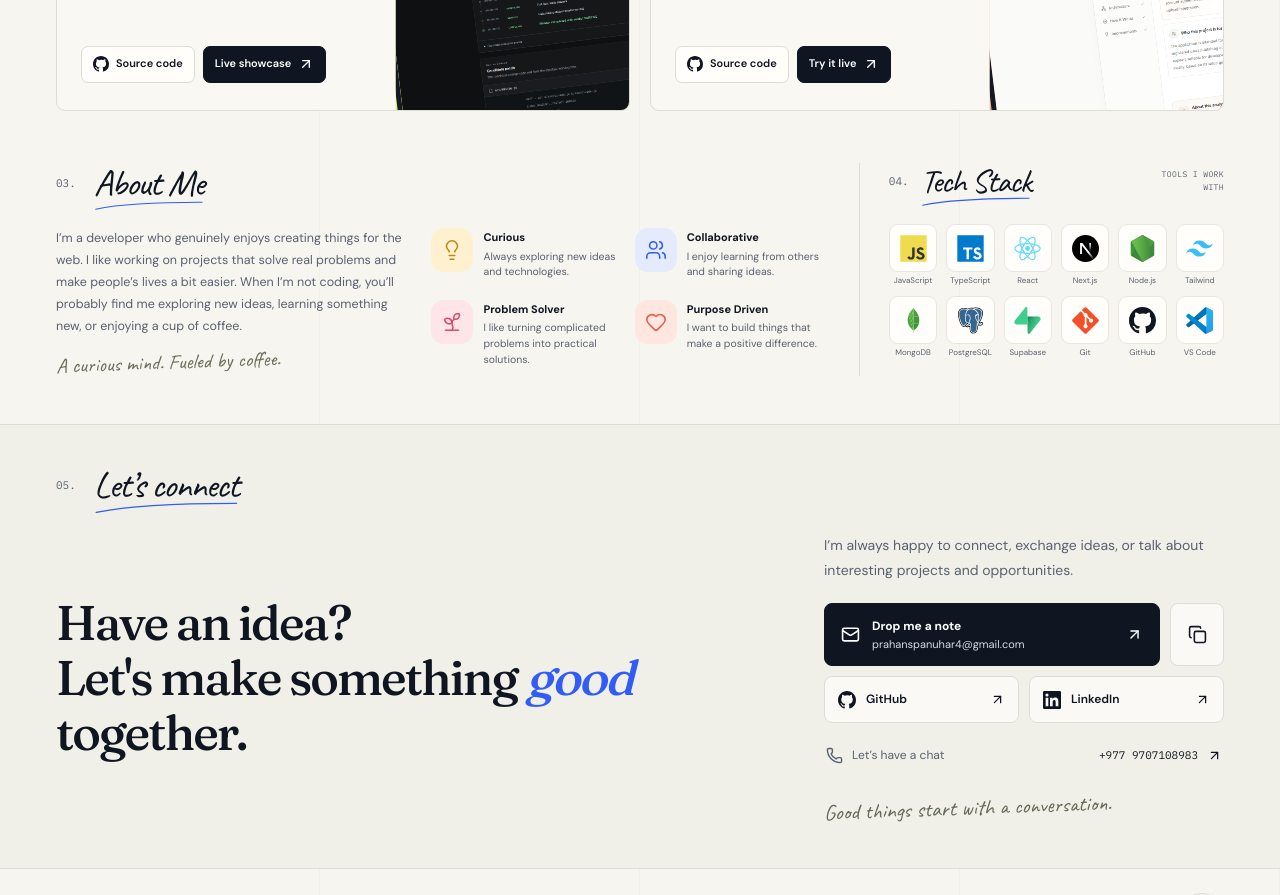
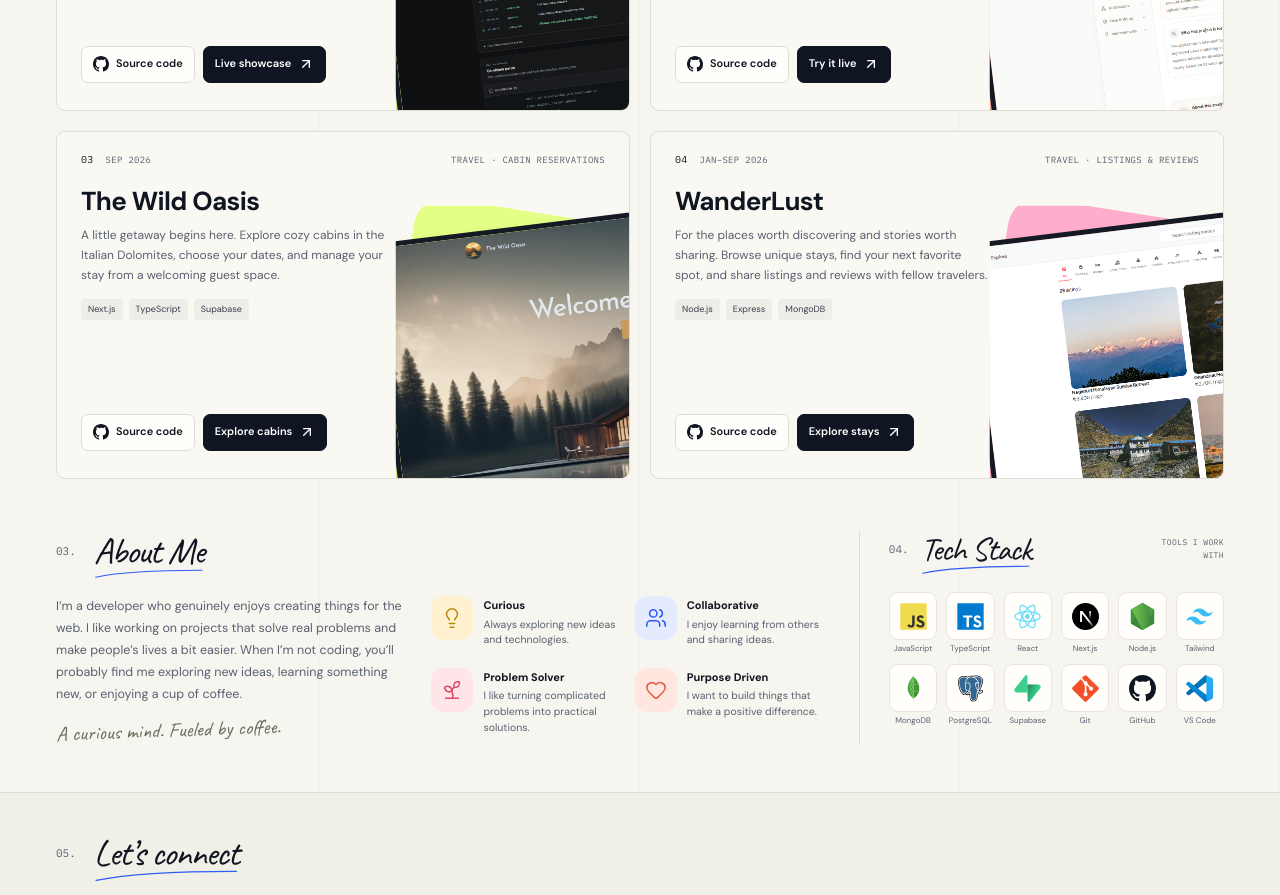
Before and after one commit to prahans/anurag-portfolio, a Next.js app: page / in a window 1280 px wide. Shown: the part 1000-1895 px from the top of the page. Built offline with nearby package versions, Linux system fonts and the light colour scheme.

Commit message:
feat(portfolio): add The Wild Oasis and WanderLust projects

```diff
--- a/data/projects.ts
+++ b/data/projects.ts
@@ -53,4 +53,36 @@ export const projects: Project[] = [
     provisional: false,
     accent: "orange",
   },
+  {
+    id: "the-wild-oasis",
+    title: "The Wild Oasis",
+    description: "A little getaway begins here. Explore cozy cabins in the Italian Dolomites, choose your dates, and manage your stay from a welcoming guest space.",
+    category: "Travel · Cabin reservations",
+    date: "Sep 2026",
+    demoLabel: "Explore cabins",
+    technologies: ["Next.js", "TypeScript", "Supabase"],
+    image: "/images/screenshots/the-wild-oasis-website.png",
+    imageAlt: "Screenshot of The Wild Oasis luxury cabin reservation website",
+    githubUrl: "https://github.com/prahans/The-wild-oasis-website",
+    liveUrl: "https://the-wild-oasis-website-zeta-puce.vercel.app/",
+    featured: true,
+    provisional: false,
+    accent: "lime",
+  },
+  {
+    id: "wanderlust",
+    title: "WanderLust",
+    description: "For the places worth discovering and stories worth sharing. Browse unique stays, find your next favorite spot, and share listings and reviews with fellow travelers.",
+    category: "Travel · Listings & reviews",
+    date: "Jan–Sep 2026",
+    demoLabel: "Explore stays",
+    technologies: ["Node.js", "Express", "MongoDB"],
+    image: "/images/screenshots/wanderlust.png",
+    imageAlt: "Screenshot of WanderLust vacation rental listing and discovery website",
+    githubUrl: "https://github.com/prahans/wanderLust",
+    liveUrl: "https://wanderlust-okyq.onrender.com/listings",
+    featured: true,
+    provisional: false,
+    accent: "pink",
+  },
 ];
```
Also changed, not shown: 1 other file (tests, documents, lock files or other folders).
